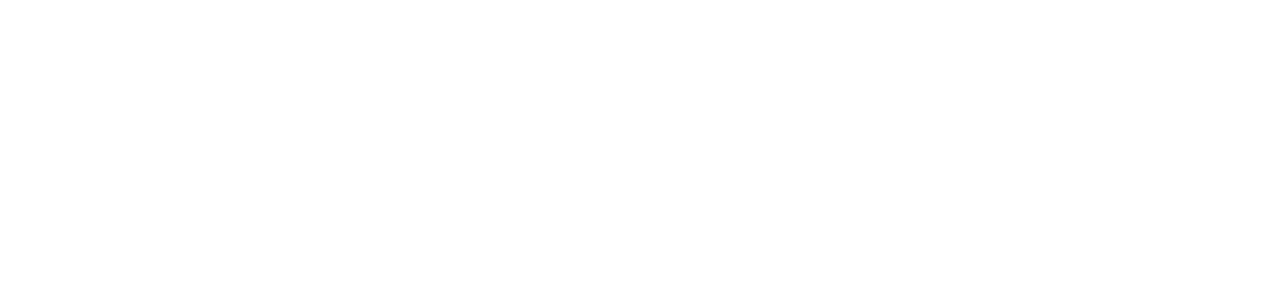
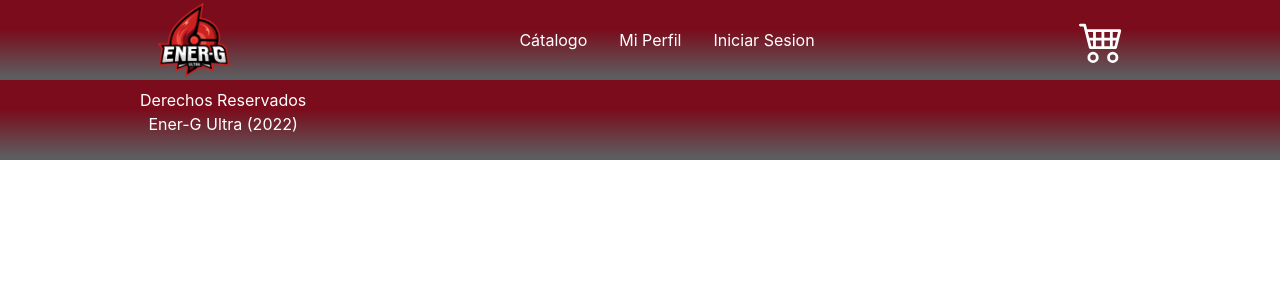
Before and after one commit to victor11s/ENER-G-ULTRA, a React (Create React App) app in the folder energ-1.0/: page /miPerfil in a window 1280 px wide. Before the commit this address had no page. Shown: the top 300 px of the page. Built offline with nearby package versions, Linux system fonts and the light colour scheme; no server answers.

Commit message:
Creación componente Mi Perfil

```diff
--- a/energ-1.0/src/App.js
+++ b/energ-1.0/src/App.js
@@ -11,6 +11,7 @@ import IniciarSesion from "./components/CreacionPerfil/IniciarSesion";
 import Registrarse from "./components/CreacionPerfil/Registrarse";
 import PayPal from "./components/PayPalCheckOut/PayPal";
 import Pagado from "./components/PayPalCheckOut/Pagado";
+import Profile from "./components/UserProfile/Profile";
 // aqui se importan todos los componentes creados
 
 
@@ -31,6 +32,7 @@ const App = () => {
         <Route path="/registrar" element={<Registrarse />} />
         <Route path="/checkout/:amount" element={<PayPal />} />
         <Route path="/regresarInicio" element={<Pagado />} />
+        <Route path="/miPerfil" element={<Profile />} />
 
 
 
--- a/energ-1.0/src/components/NavBar.js
+++ b/energ-1.0/src/components/NavBar.js
@@ -46,7 +46,8 @@ function NavBar() {
         <Bars />
         <NavMenu>
           <NavLink to='/catalogo' activeStyle>Cátalogo</NavLink>
-          <NavLink to='/iniciarSesion' activeStyle>Perfil</NavLink>
+          <NavLink to='/miPerfil' activeStyle>Mi Perfil</NavLink>
+          <NavLink to='/iniciarSesion' activeStyle>Iniciar Sesion</NavLink>
         </NavMenu>
         <div className='row'>
           <Col>
--- /dev/null
+++ b/energ-1.0/src/components/UserProfile/Profile.js
@@ -0,0 +1,21 @@
+import React from 'react'
+
+
+import NavBar from '../NavBar';
+import Footer from '../Footer';
+
+
+
+function Profile() {
+  return (
+    <>
+
+    <NavBar/>
+
+    <Footer/>
+
+
+    </>
+  )
+}
+export default Profile;
```
